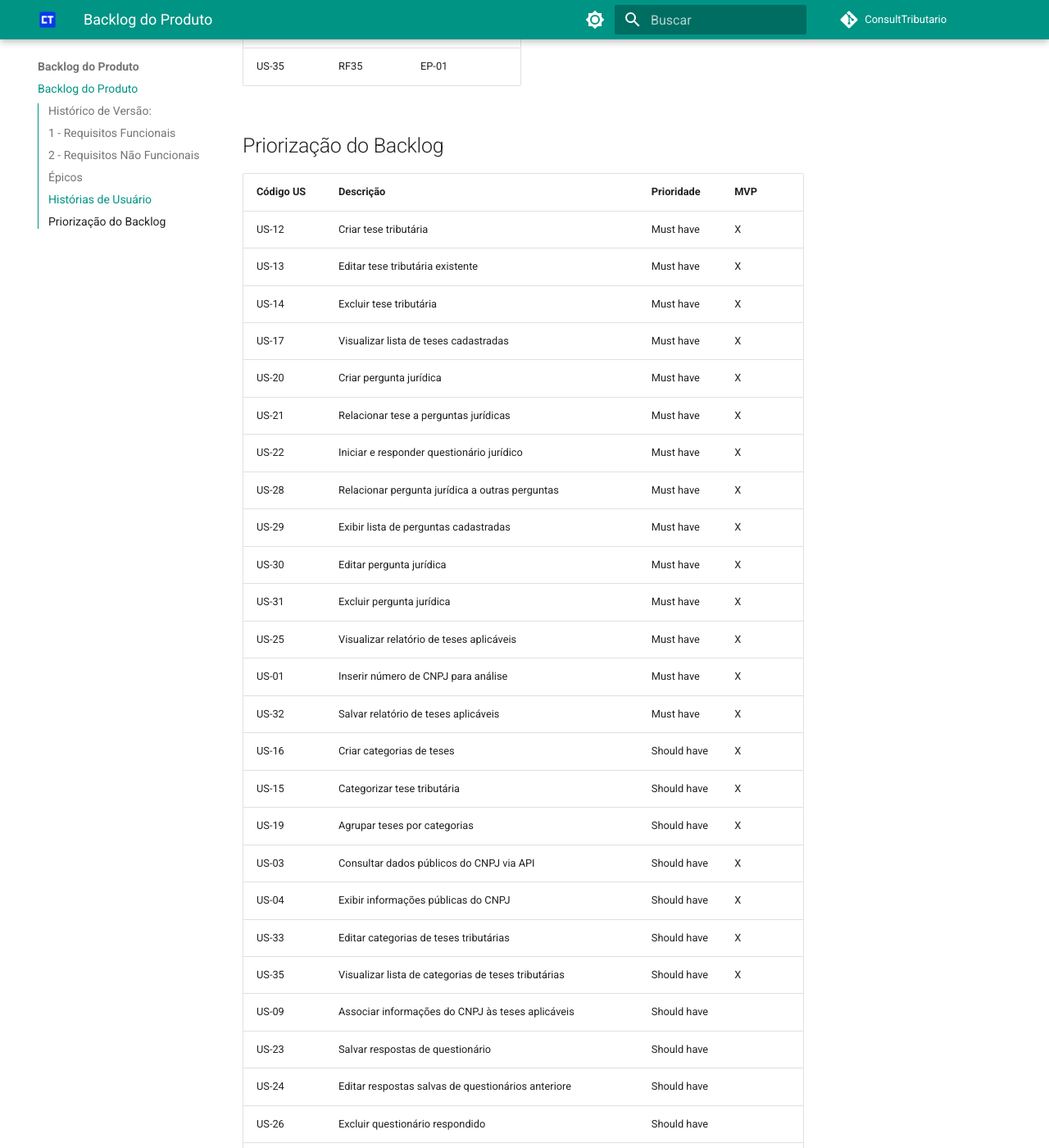
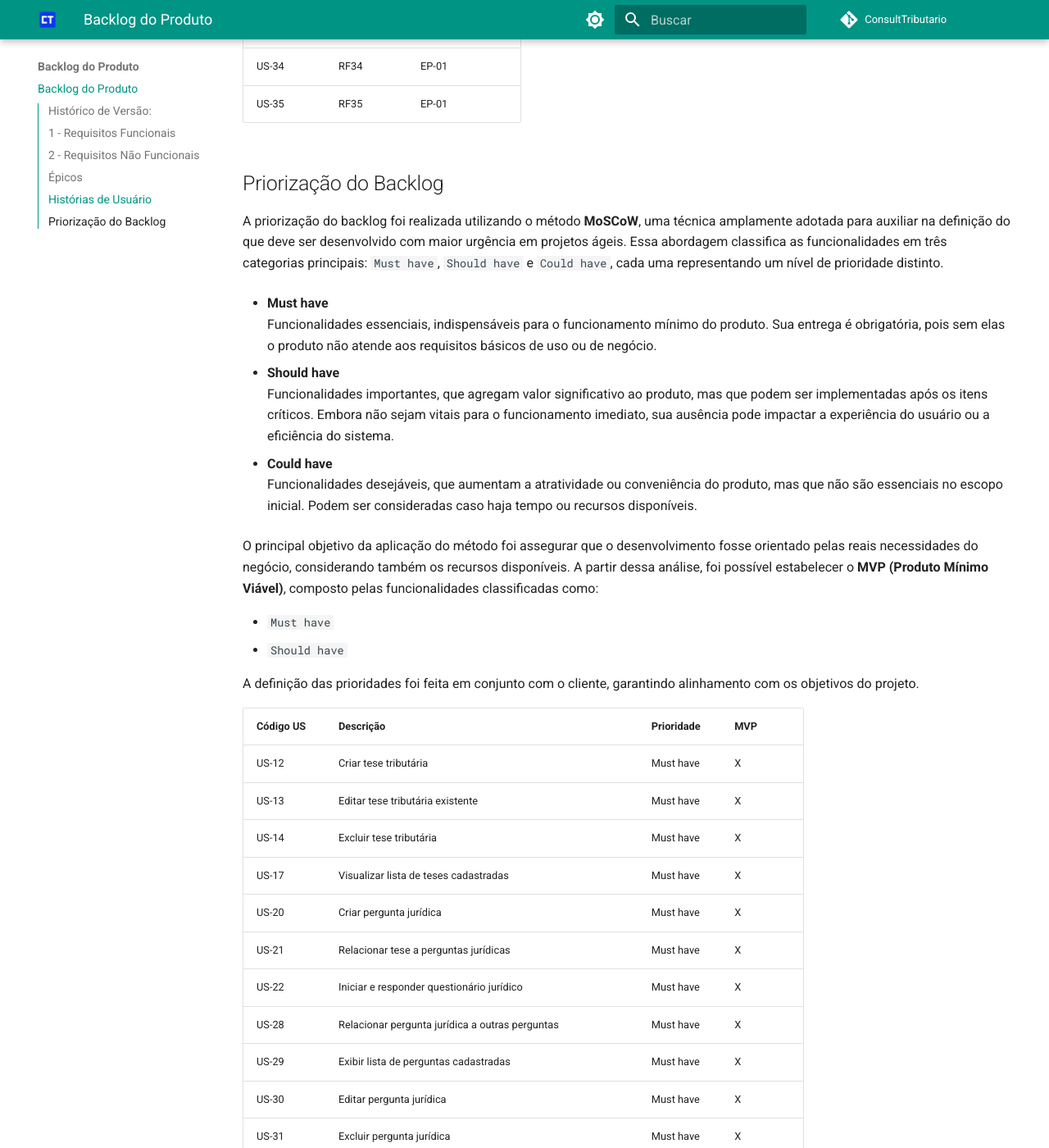
Before and after one commit to mdsreq-fga-unb/2025.1-T02-ConsultTributario, an MkDocs documentation site: the page built from docs/visao-produto/product-backlog.md, in a window 1280 px wide and 1400 px high, scrolled down 7192 px. Shown: the whole window at 82% size. Built offline with MkDocs 1.6.1 and Material for MkDocs 9.7.7, drawn with Linux system fonts in a browser that asks for light colours; comment, search, counter and statistics services are not loaded; some of the changed text lies outside the part shown.

Commit message:
backlog revisado

```diff
--- a/docs/visao-produto/product-backlog.md
+++ b/docs/visao-produto/product-backlog.md
@@ -211,6 +212,26 @@ O backlog de produto é uma lista dinâmica e priorizada que contém todos os re
 
 ## Priorização do Backlog
 
+A priorização do backlog foi realizada utilizando o método **MoSCoW**, uma técnica amplamente adotada para auxiliar na definição do que deve ser desenvolvido com maior urgência em projetos ágeis. Essa abordagem classifica as funcionalidades em três categorias principais: `Must have`, `Should have` e `Could have`, cada uma representando um nível de prioridade distinto.
+
+- **Must have**
+  Funcionalidades essenciais, indispensáveis para o funcionamento mínimo do produto. Sua entrega é obrigatória, pois sem elas o produto não atende aos requisitos básicos de uso ou de negócio.
+
+- **Should have**
+  Funcionalidades importantes, que agregam valor significativo ao produto, mas que podem ser implementadas após os itens críticos. Embora não sejam vitais para o funcionamento imediato, sua ausência pode impactar a experiência do usuário ou a eficiência do sistema.
+
+- **Could have**
+  Funcionalidades desejáveis, que aumentam a atratividade ou conveniência do produto, mas que não são essenciais no escopo inicial. Podem ser consideradas caso haja tempo ou recursos disponíveis.
+
+O principal objetivo da aplicação do método foi assegurar que o desenvolvimento fosse orientado pelas reais necessidades do negócio, considerando também os recursos disponíveis.
+A partir dessa análise, foi possível estabelecer o **MVP (Produto Mínimo Viável)**, composto pelas funcionalidades classificadas como:
+
+- `Must have`
+- `Should have`
+
+A definição das prioridades foi feita em conjunto com o cliente, garantindo alinhamento com os objetivos do projeto.
+
+
 | Código US | Descrição                                                  | Prioridade   | MVP      |
 |-----------|------------------------------------------------------------|--------------|----------|
 | US-12     | Criar tese tributária                                      | Must have    |    X     |
```
Also changed, not shown: other parts of docs/visao-produto/product-backlog.md (+1 -0 lines), docs/index.md (+4 -0 lines).
